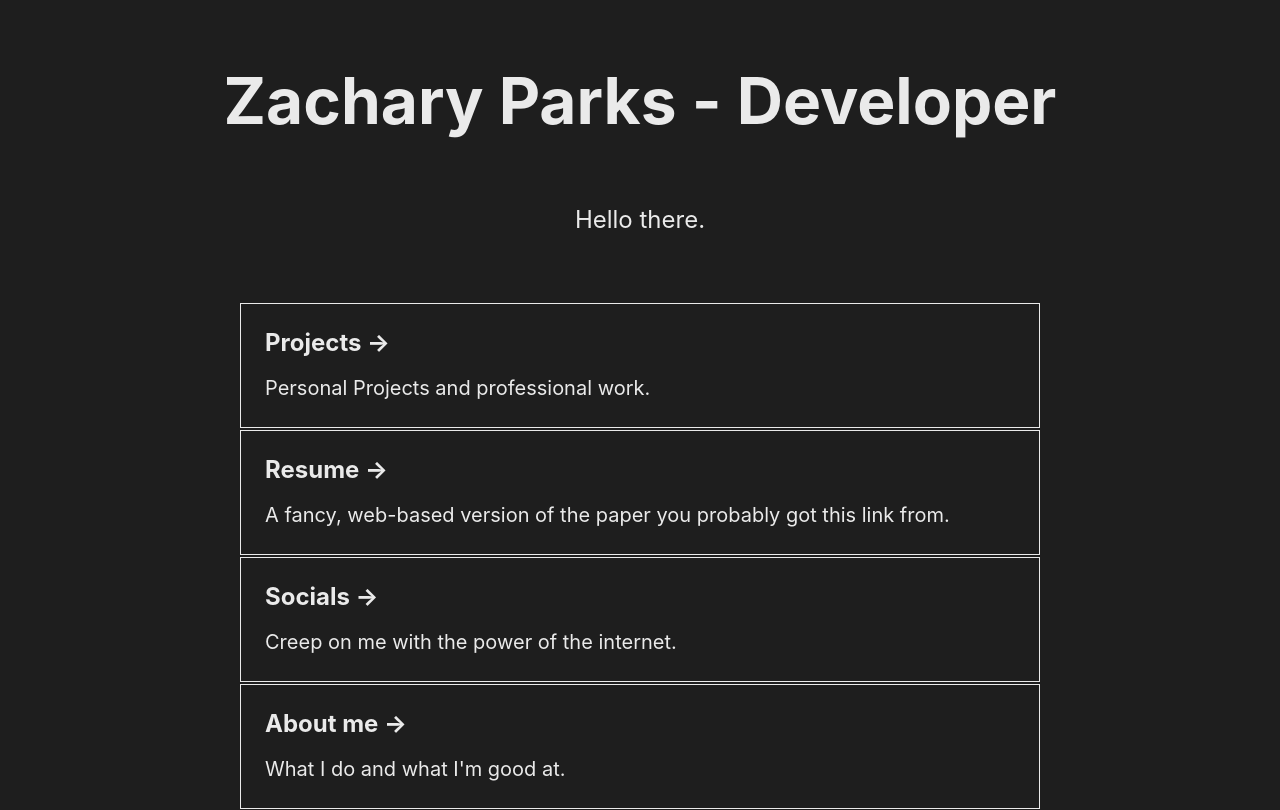
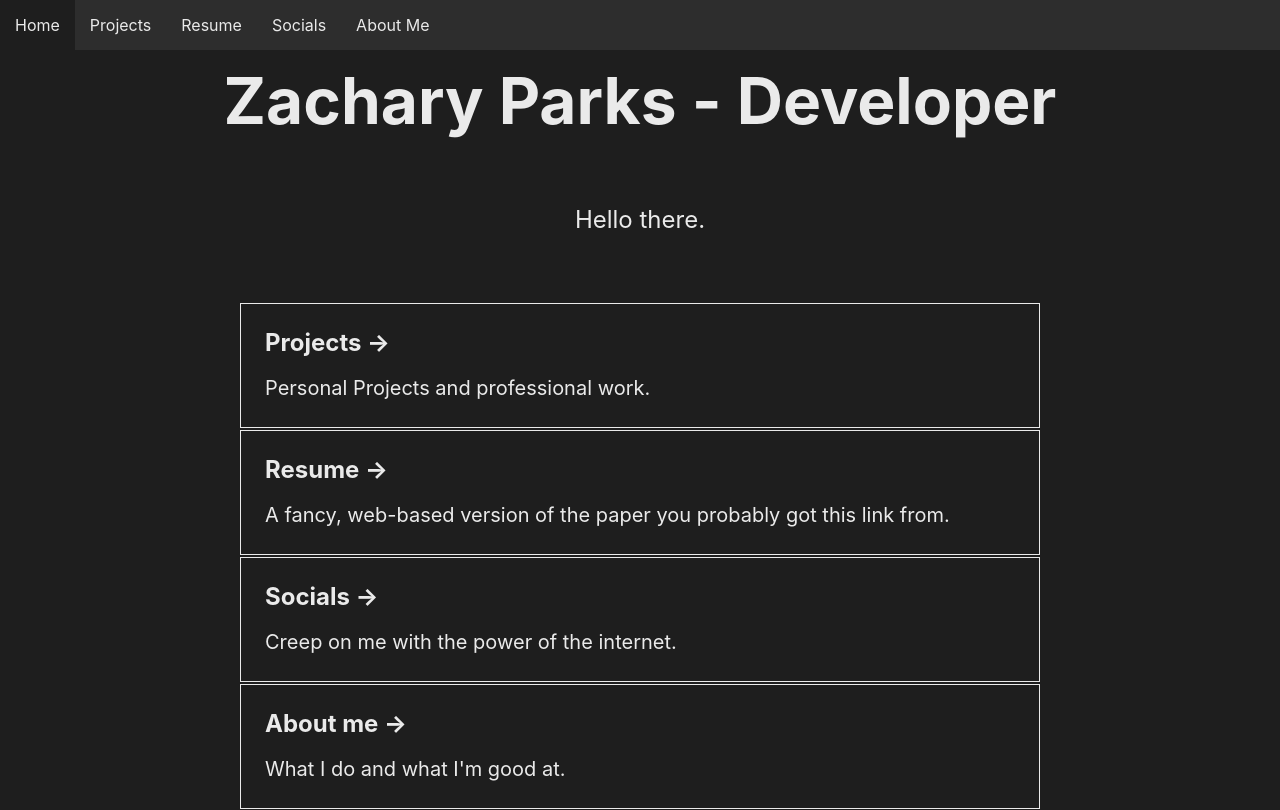
Before and after one commit to zakparks/Homepage, a Next.js app: page / in a window 1280 px wide. Shown: the top 810 px of the page. Built offline with nearby package versions, Linux system fonts and the light colour scheme.

Commit message:
First draft of a navbar

```diff
--- /dev/null
+++ b/components/navbar.tsx
@@ -0,0 +1,16 @@
+import styles from "../styles/Home.module.css";
+import Link from "next/link";
+
+const Navbar = () => {
+  return (
+    <div className={styles.navbar}>
+      <Link href="/">Home</Link>
+      <Link href="/projects">Projects</Link>
+      <Link href="/resume">Resume</Link>
+      <Link href="/socials">Socials</Link>
+      <Link href="/about">About Me</Link>
+    </div>
+  );
+};
+
+export default Navbar;
--- a/pages/index.tsx
+++ b/pages/index.tsx
@@ -2,10 +2,13 @@ import { NextPage } from "next";
 import Head from "next/head";
 import Link from "next/link";
 import Footer from "../components/footer";
+import Navbar from "../components/navbar";
 import styles from "../styles/Home.module.css";
 
 const Home: NextPage = () => {
   return (
+    <div>
+      <Navbar />
       <div className={styles.container}>
         <Head>
           <title>Zachary Parks</title>
@@ -38,8 +41,8 @@ const Home: NextPage = () => {
             <a className={`${styles.longCard} ${styles.card2}`}>
               <h2>Resume &rarr;</h2>
               <p>
-              A fancy, web-based version of the paper you probably got this link
-              from.
+                A fancy, web-based version of the paper you probably got this
+                link from.
               </p>
             </a>
           </Link>
@@ -61,6 +64,7 @@ const Home: NextPage = () => {
 
         <Footer />
       </div>
+    </div>
   );
 };
 
--- a/styles/Home.module.css
+++ b/styles/Home.module.css
@@ -1,5 +1,4 @@
 .container {
-  padding: 0 2rem;
   background-color: #1e1e1e;
   color: #eaeaea;
 }
@@ -12,6 +11,26 @@
   flex-direction: column;
   justify-content: center;
   align-items: center;
+}
+
+.navbar {
+  color: #eaeaea;
+  background-color: #2d2d2d;
+  position: fixed;
+  top: 0;
+  width: 100%;
+}
+
+.navbar a {
+  float: left;
+  display: block;
+  text-align: center;
+  padding: 15px 15px;
+  background-color: #2d2d2d;
+}
+
+.navbar a:hover {
+  background-color: #1e1e1e;
 }
 
 .footer {
```
Also changed, not shown: pages/projects/index.tsx (+14 -4 lines). Lines whose indentation alone changed are shown as unchanged.
